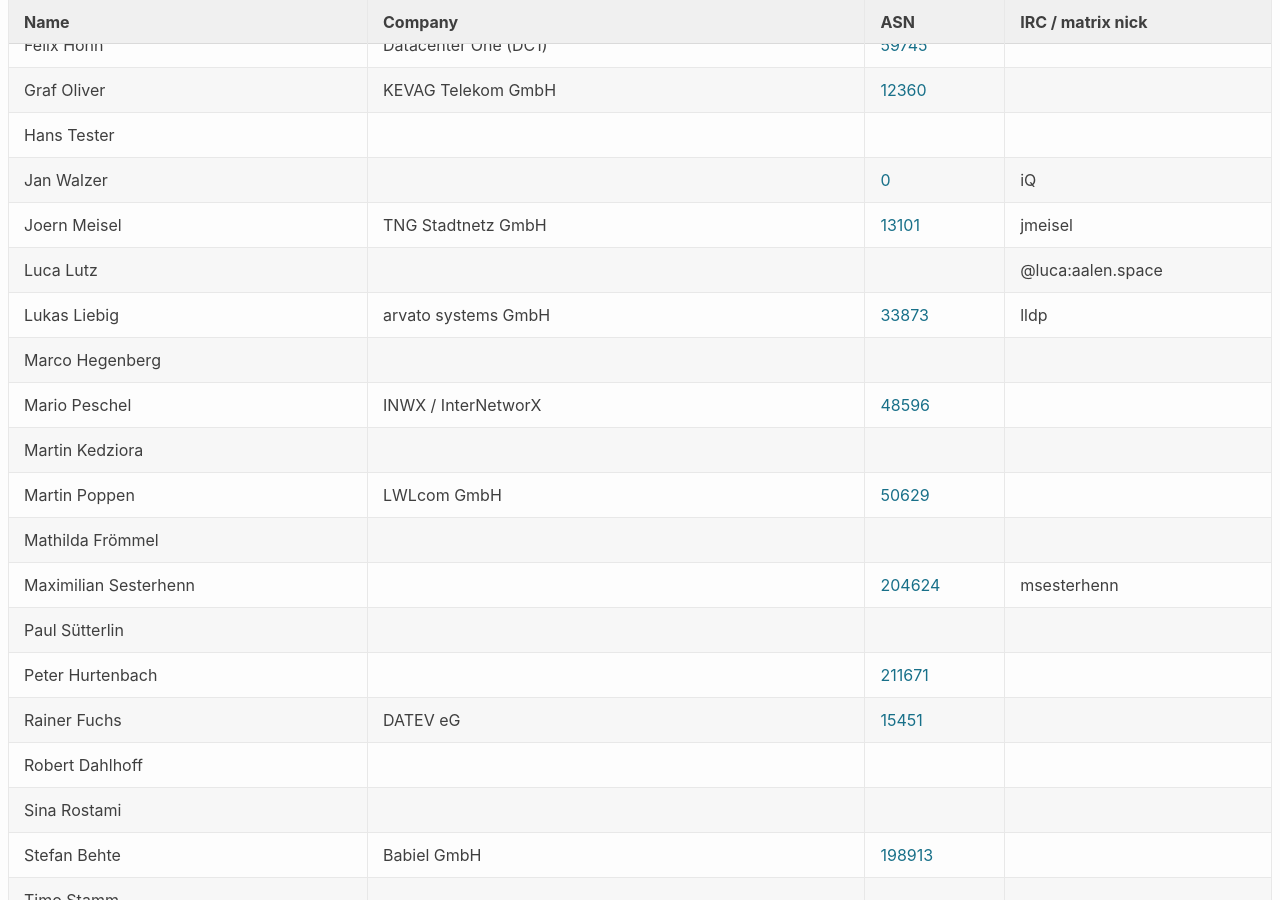
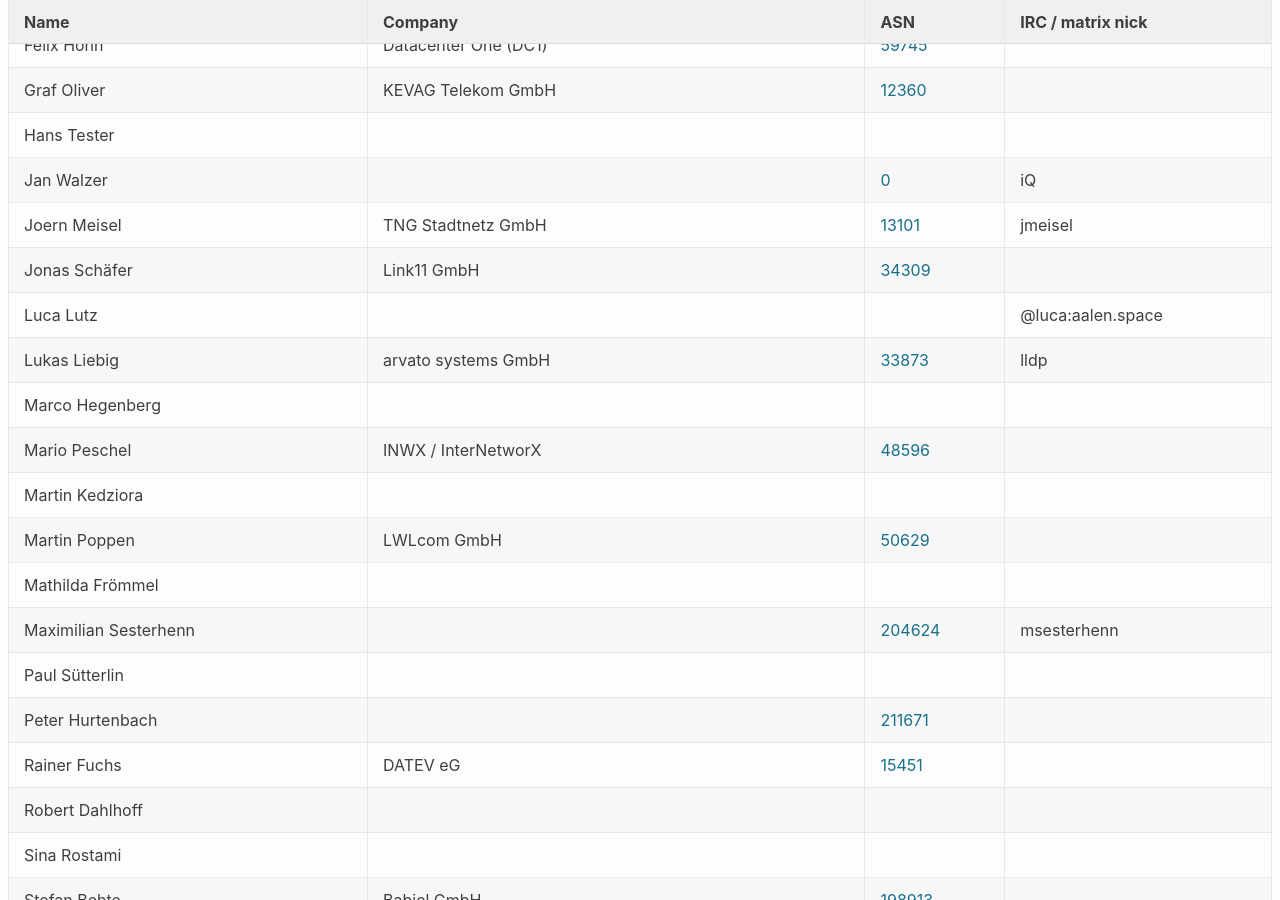
Before and after one commit to denog/pretix-attendeelist, a Jekyll site: the page built from denog16/index.markdown, in a window 1280 px wide and 900 px high, scrolled down 14094 px. Built offline with Jekyll 4.4.1, drawn with Linux system fonts in a browser that asks for light colours.

Commit message:
Latest data: Wed Oct  2 04:32:21 UTC 2024

```diff
--- a/_data/attendees_denog16_online.json
+++ b/_data/attendees_denog16_online.json
@@ -102,6 +102,12 @@
     "asn": "13101"
   },
   {
+    "name": "Jonas Schäfer",
+    "company": "Link11 GmbH",
+    "irc": null,
+    "asn": "34309"
+  },
+  {
     "name": "Luca Lutz",
     "company": null,
     "irc": "@luca:aalen.space",
```
